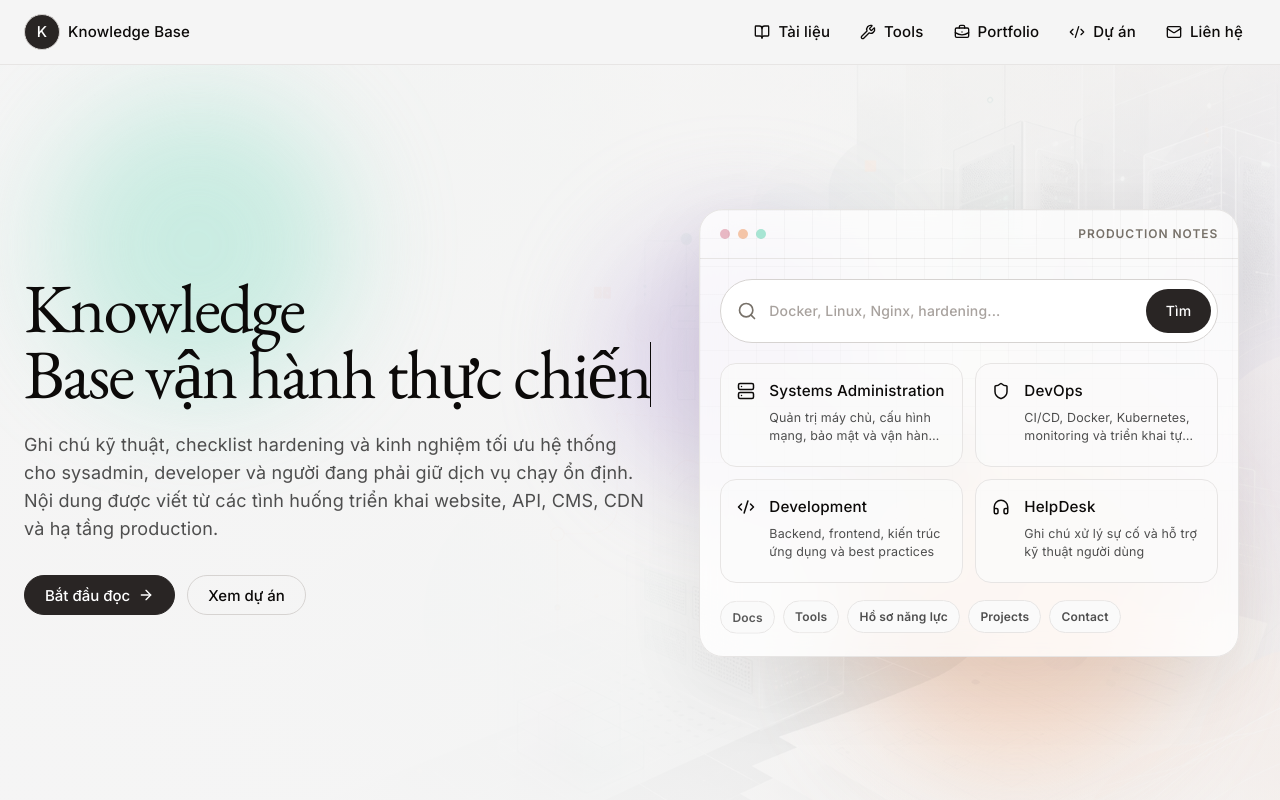
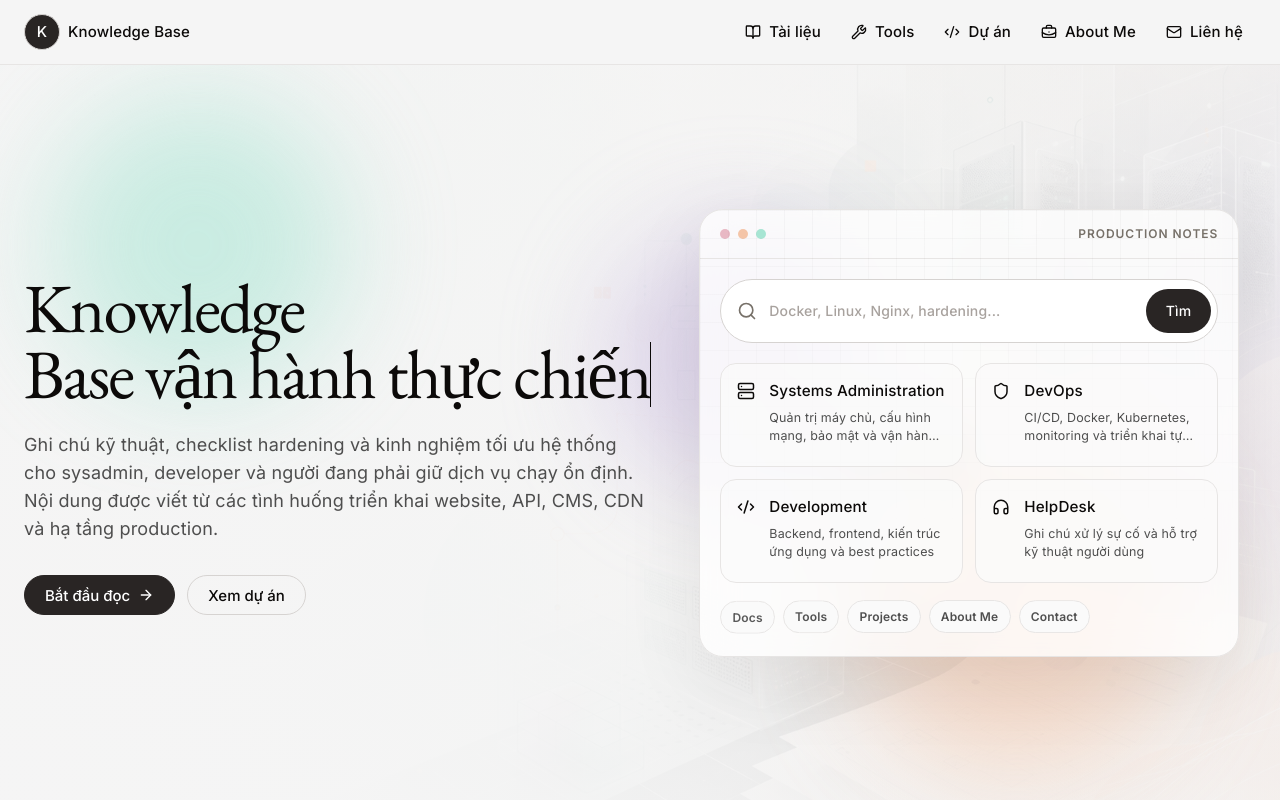
Before and after one commit to thanhnh080699/Knowledge-Base, a Next.js app in the folder fe/: page / in a window 1280 px wide. Shown: the top 800 px of the page. Built offline with nearby package versions, Linux system fonts and the light colour scheme; no server answers.

Commit message:
style(fe): update design and layouts across contact, docs, portfolio, projects, and tools pages

```diff
--- a/fe/src/app/globals.css
+++ b/fe/src/app/globals.css
@@ -878,6 +878,104 @@ code {
   background: var(--color-gradient-peach);
 }
 
+.page-hero {
+  position: relative;
+  overflow: hidden;
+  border-bottom: 1px solid var(--color-hairline);
+  background:
+    radial-gradient(circle at 12% 10%, rgba(167, 229, 211, 0.28), transparent 24rem),
+    radial-gradient(circle at 88% 16%, rgba(168, 200, 232, 0.24), transparent 28rem),
+    var(--color-surface);
+}
+
+.page-hero-media {
+  position: absolute;
+  inset: 0;
+  opacity: 0.34;
+  mix-blend-mode: multiply;
+}
+
+.page-hero-media img {
+  object-fit: cover;
+}
+
+.page-hero-overlay {
+  position: absolute;
+  inset: 0;
+  background:
+    linear-gradient(90deg, rgba(245, 245, 245, 0.96), rgba(245, 245, 245, 0.74) 54%, rgba(245, 245, 245, 0.5)),
+    linear-gradient(180deg, rgba(245, 245, 245, 0.15), rgba(245, 245, 245, 0.78));
+}
+
+.page-visual-panel {
+  position: relative;
+  overflow: hidden;
+  border: 1px solid var(--color-hairline);
+  border-radius: 1.5rem;
+  background: rgba(255, 255, 255, 0.78);
+  padding: 1.25rem;
+  box-shadow: 0 18px 60px rgba(12, 10, 9, 0.06);
+}
+
+.page-visual-panel::before {
+  content: "";
+  position: absolute;
+  inset: 0;
+  background:
+    linear-gradient(rgba(12, 10, 9, 0.035) 1px, transparent 1px),
+    linear-gradient(90deg, rgba(12, 10, 9, 0.035) 1px, transparent 1px);
+  background-size: 26px 26px;
+  mask-image: linear-gradient(to bottom, rgba(0, 0, 0, 0.78), transparent 80%);
+  pointer-events: none;
+}
+
+.page-visual-chip {
+  position: relative;
+  z-index: 1;
+  display: grid;
+  grid-template-columns: minmax(0, 1fr) auto 1.25rem;
+  align-items: center;
+  gap: 0.75rem;
+  border: 1px solid var(--color-hairline);
+  border-radius: 9999px;
+  background: rgba(255, 255, 255, 0.78);
+  color: var(--color-body-strong);
+  font-size: 0.82rem;
+  font-weight: 600;
+  padding: 0.62rem 0.75rem;
+}
+
+.page-visual-chip span {
+  overflow: hidden;
+  color: var(--color-muted);
+  font-size: 0.74rem;
+  font-weight: 700;
+  text-overflow: ellipsis;
+  white-space: nowrap;
+}
+
+.page-visual-chip strong {
+  justify-self: end;
+  color: var(--color-body-strong);
+  font-size: 0.82rem;
+  font-weight: 700;
+  white-space: nowrap;
+}
+
+.page-visual-chip svg {
+  justify-self: end;
+}
+
+.page-motion-card {
+  transition: border-color 180ms ease, box-shadow 180ms ease, transform 180ms ease;
+}
+
+.page-motion-card:hover {
+  border-color: var(--color-hairline-strong);
+  box-shadow: var(--shadow-soft);
+  transform: translateY(-3px);
+}
+
 @keyframes home-glow-drift {
   from {
     transform: translate3d(-12px, 10px, 0) scale(0.98);
--- a/fe/src/app/page.tsx
+++ b/fe/src/app/page.tsx
@@ -86,14 +86,14 @@ const menuStories = [
   },
   {
     href: "/portfolio",
-    label: "Hồ sơ năng lực",
-    eyebrow: "Hồ sơ năng lực",
-    title: "Hồ sơ năng lực kỹ thuật của Nguyễn Huy Thành.",
+    label: "About Me",
+    eyebrow: "Delivery story",
+    title: "Câu chuyện triển khai qua các lớp sản phẩm đã xây.",
     description:
-      "Hồ sơ năng lực trình bày rõ kinh nghiệm frontend, backend, CMS, CDN và vận hành hệ thống. Đây là nơi xem nhanh năng lực thiết kế kiến trúc, triển khai sản phẩm nội dung, tối ưu hiệu năng và bàn giao hệ thống có thể duy trì lâu dài.",
+      "Khu vực này kể lại kinh nghiệm frontend, backend, CMS, CDN và vận hành hệ thống qua các mảnh ghép đã triển khai. Người đọc có thể nhìn thấy cách một sản phẩm nội dung được thiết kế, tối ưu và duy trì sau khi lên production.",
     image: "/images/home-portfolio-profile-bg.png",
     icon: MonitorCheck,
-    stats: ["Hồ sơ năng lực", "Next.js", "AdonisJS"]
+    stats: ["Delivery", "Next.js", "AdonisJS"]
   },
   {
     href: "/projects",
@@ -180,7 +180,7 @@ const projectModules = [
     flow: ["Route", "ISR", "SEO", "Render"],
     metric: "Next.js + React",
     tone: "sky",
-    modules: ["Docs", "Tools", "Portfolio", "Projects", "Contact"],
+    modules: ["Docs", "Tools", "Projects", "About Me", "Contact"],
     checks: ["Metadata", "ISR cache", "Sitemap"]
   }
 ]
@@ -215,6 +215,7 @@ export default async function HomePage() {
   const posts = postsResponse.data.length ? postsResponse.data : fallbackPosts
   const displayCategories = categories.length ? categories : fallbackCategories
   const projects = projectsResponse.data.length ? projectsResponse.data : fallbackProjects
+  const orderedMenuStories = [menuStories[0], menuStories[1], menuStories[3], menuStories[2], menuStories[4]]
 
   return (
     <main className="overflow-hidden bg-[var(--color-surface)]">
@@ -291,7 +292,7 @@ export default async function HomePage() {
                 </div>
 
                 <div className="home-signal mt-5">
-                  {["Docs", "Tools", "Hồ sơ năng lực", "Projects", "Contact"].map((item, index) => (
+                  {["Docs", "Tools", "Projects", "About Me", "Contact"].map((item, index) => (
                     <span key={item} style={{ animationDelay: `${index * 140}ms` }}>
                       {item}
                     </span>
@@ -313,7 +314,7 @@ export default async function HomePage() {
         </div>
 
         <div className="space-y-14">
-          {menuStories.map((item, index) => {
+          {orderedMenuStories.map((item, index) => {
             const Icon = item.icon
             const reversed = index % 2 === 1
 
--- a/fe/src/app/portfolio/page.tsx
+++ b/fe/src/app/portfolio/page.tsx
@@ -3,13 +3,14 @@ import type { Metadata } from "next"
 import Image from "next/image"
 import { Badge } from "@/components/ui/badge"
 import { Button } from "@/components/ui/button"
+import { HomeReveal } from "@/components/shared/home-motion"
 
 export const metadata: Metadata = {
-  title: "Portfolio",
+  title: "About Me",
   description: "Thông tin cá nhân, kinh nghiệm, học vấn và tech stack của thanhnh.",
   openGraph: {
-    title: "Portfolio | thanhnh.id.vn",
-    description: "Portfolio cá nhân về SysAdmin, DevOps và Development."
+    title: "About Me | thanhnh.id.vn",
+    description: "Câu chuyện triển khai sản phẩm về SysAdmin, DevOps và Development."
   }
 }
 
@@ -30,21 +31,21 @@ const highlights = [
 export default function PortfolioPage() {
   return (
     <main className="bg-[var(--color-surface)]">
-      <section className="relative min-h-[500px] overflow-hidden border-b border-[var(--color-hairline)] bg-[var(--color-surface)]">
+      <section className="page-hero relative min-h-[500px]">
         <Image
-          src="/images/portfolio-bg.png"
+          src="/images/home-portfolio-profile-bg.png"
           alt=""
           fill
           priority
           sizes="100vw"
-          className="object-cover"
+          className="home-hero-bg"
         />
-        <div className="absolute inset-0 bg-[linear-gradient(90deg,rgba(245,245,245,0.99)_0%,rgba(245,245,245,0.92)_43%,rgba(245,245,245,0.34)_100%)]" />
-        <div className="kb-orb kb-orb-peach bottom-0 right-[12%] h-72 w-72"></div>
+        <div className="page-hero-overlay" />
+        <div className="home-glow home-glow-peach bottom-0 right-[12%] h-72 w-72"></div>
 
-        <div className="relative mx-auto flex min-h-[500px] max-w-7xl items-center px-4 py-16 md:px-6">
-          <div className="max-w-2xl">
-            <p className="kb-eyebrow">Portfolio</p>
+        <div className="relative z-10 mx-auto flex min-h-[500px] max-w-7xl items-center px-4 py-16 md:px-6">
+          <HomeReveal className="max-w-2xl">
+            <p className="kb-eyebrow">About Me</p>
             <h1 className="kb-display-mega mt-4">Thanh Nguyen</h1>
             <p className="mt-5 max-w-xl text-base leading-7 text-[var(--color-body)] md:text-lg">
               Developer tập trung vào website nội dung, dashboard quản trị, API và hệ thống deployment gọn, dễ vận hành.
@@ -55,12 +56,12 @@ export default function PortfolioPage() {
               </Button>
               <Button href="/projects" variant="outline">Xem dự án</Button>
             </div>
-          </div>
+          </HomeReveal>
         </div>
       </section>
 
       <section className="relative z-10 mx-auto -mt-20 max-w-6xl px-4 pb-16 md:px-6 md:pb-20">
-        <div className="grid overflow-hidden rounded-2xl border border-[var(--color-hairline)] bg-white lg:grid-cols-[0.9fr_1.1fr]">
+        <HomeReveal className="grid overflow-hidden rounded-2xl border border-[var(--color-hairline)] bg-white lg:grid-cols-[0.9fr_1.1fr]">
           <aside className="border-b border-[var(--color-hairline)] bg-[var(--color-surface-soft)] p-6 sm:p-8 lg:border-b-0 lg:border-r">
             <div className="kb-icon size-24 text-3xl font-medium" aria-label="Avatar thanhnh">
               TN
@@ -79,7 +80,7 @@ export default function PortfolioPage() {
             <h2 className="kb-display-sm mt-3">Năng lực triển khai</h2>
             <div className="mt-6 grid gap-4 sm:grid-cols-2">
               {highlights.map((item) => (
-                <article key={item.label} className="rounded-2xl border border-[var(--color-hairline)] bg-white p-4 transition-colors hover:border-[var(--color-hairline-strong)]">
+                <article key={item.label} className="page-motion-card rounded-2xl border border-[var(--color-hairline)] bg-white p-4">
                   <div className="flex items-start gap-3">
                     <span className="kb-icon size-10 shrink-0">
                       <item.icon size={18} aria-hidden />
@@ -93,9 +94,9 @@ export default function PortfolioPage() {
               ))}
             </div>
           </div>
-        </div>
+        </HomeReveal>
 
-        <section className="mt-10">
+        <HomeReveal className="mt-10" delay={0.08}>
           <div>
             <Badge tone="slate">Timeline</Badge>
             <h2 className="kb-display-lg mt-3">Kinh nghiệm chính</h2>
@@ -104,7 +105,7 @@ export default function PortfolioPage() {
             {timeline.map((item) => {
               const Icon = item.icon
               return (
-                <article key={item.title} className="kb-card">
+                <article key={item.title} className="kb-card page-motion-card">
                   <div className="flex gap-4">
                     <span className="kb-icon size-10 shrink-0">
                       <Icon size={18} aria-hidden />
@@ -118,23 +119,23 @@ export default function PortfolioPage() {
               )
             })}
           </div>
-        </section>
+        </HomeReveal>
 
-        <section className="mt-10">
+        <HomeReveal className="mt-10" delay={0.12}>
           <div>
             <Badge tone="slate">Skills</Badge>
             <h2 className="kb-display-lg mt-3">Kỹ năng thực chiến</h2>
           </div>
           <div className="mt-5 grid gap-4 md:grid-cols-3">
             {skills.map((skill) => (
-              <article key={skill} className="kb-card">
+              <article key={skill} className="kb-card page-motion-card">
                 <CheckCircle2 className="h-5 w-5 text-[var(--color-ink)]" aria-hidden />
                 <h2 className="mt-4 text-base font-medium text-[var(--color-ink)]">{skill}</h2>
                 <p className="mt-2 text-sm leading-6 text-[var(--color-body)]">Thực hành theo hướng rõ ràng, có tài liệu và ưu tiên khả năng bảo trì.</p>
               </article>
             ))}
           </div>
-        </section>
+        </HomeReveal>
       </section>
     </main>
   )
--- a/fe/src/components/shared/footer.tsx
+++ b/fe/src/components/shared/footer.tsx
@@ -11,7 +11,7 @@ const docLinks = [
 
 const quickLinks = [
   { href: "/projects", label: "Dự án" },
-  { href: "/portfolio", label: "Portfolio" },
+  { href: "/portfolio", label: "About Me" },
   { href: "/contact", label: "Liên hệ" }
 ]
 
--- a/fe/src/components/shared/header.tsx
+++ b/fe/src/components/shared/header.tsx
@@ -6,8 +6,8 @@ import { absoluteCdnUrl } from "@/lib/cdn-loader"
 const nav = [
   { href: "/docs", label: "Tài liệu", icon: BookOpen },
   { href: "/tools", label: "Tools", icon: Wrench },
-  { href: "/portfolio", label: "Portfolio", icon: BriefcaseBusiness },
   { href: "/projects", label: "Dự án", icon: Code2 },
+  { href: "/portfolio", label: "About Me", icon: BriefcaseBusiness },
   { href: "/contact", label: "Liên hệ", icon: Mail }
 ]
 
```
Also changed, not shown: fe/src/app/contact/page.tsx (+37 -10 lines), fe/src/app/docs/[category]/[slug]/page.tsx (+6 -3 lines), fe/src/app/docs/categories/[slug]/page.tsx (+5 -4 lines), fe/src/app/docs/page.tsx (+43 -7 lines), fe/src/app/projects/page.tsx (+17 -14 lines), fe/src/app/tools/[slug]/page.tsx (+6 -3 lines), fe/src/app/tools/page.tsx (+41 -14 lines).
